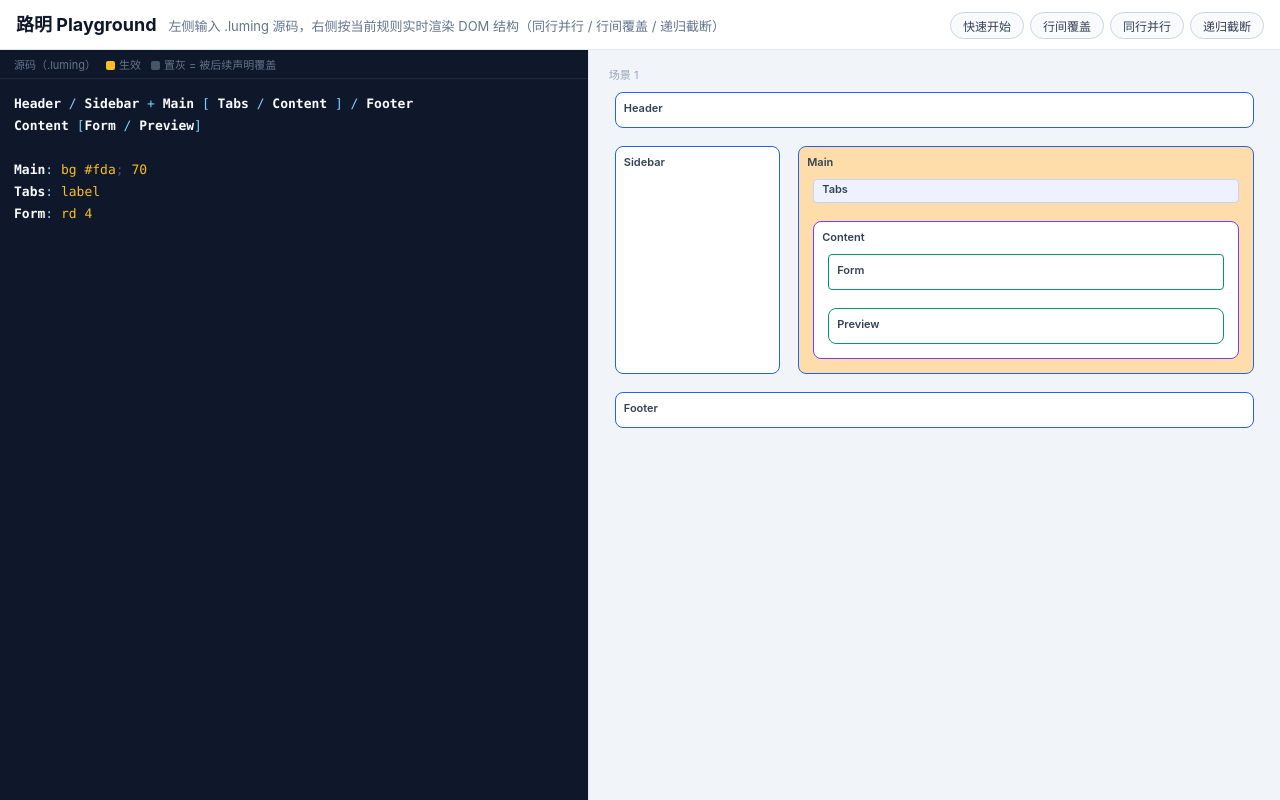
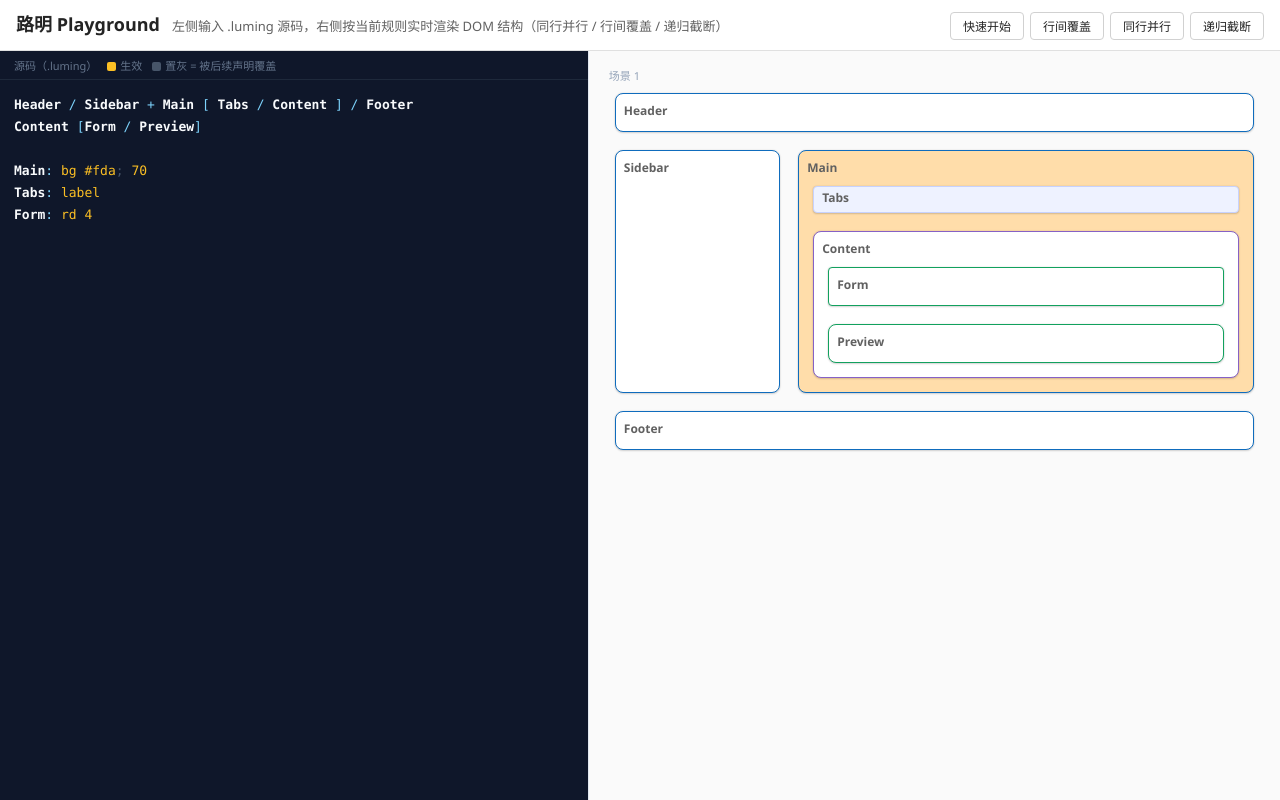
Before and after one commit to kaikaiiiiiii/luming, a plain HTML site: page index.html in a window 1280 px wide. Drawn offline with Linux system fonts and the light colour scheme.

Commit message:
deploy: playground @ master 79a2567

```diff
--- a/index.html
+++ b/index.html
@@ -7,13 +7,14 @@
 <style>
     * { box-sizing: border-box; }
     html, body { height: 100%; }
-    body { margin: 0; font-family: -apple-system, "Segoe UI", "Microsoft YaHei", sans-serif; background: #f1f5f9; color: #0f172a; display: flex; flex-direction: column; }
-    header { padding: 10px 16px; background: #ffffff; border-bottom: 1px solid #e2e8f0; display: flex; align-items: baseline; gap: 12px; flex-wrap: wrap; }
-    header h1 { font-size: 18px; margin: 0; }
-    header .sub { color: #64748b; font-size: 13px; }
+    body { margin: 0; font-family: "Segoe UI", -apple-system, "Microsoft YaHei", sans-serif; background: #fafafa; color: #242424; display: flex; flex-direction: column; }
+    header { padding: 10px 16px; background: #ffffff; border-bottom: 1px solid #e0e0e0; display: flex; align-items: baseline; gap: 12px; flex-wrap: wrap; }
+    header h1 { font-size: 18px; margin: 0; color: #242424; }
+    header .sub { color: #616161; font-size: 13px; }
     header .examples { margin-left: auto; display: flex; gap: 6px; }
-    header button { font: inherit; font-size: 12px; padding: 4px 12px; border: 1px solid #cbd5e1; background: #f8fafc; border-radius: 999px; cursor: pointer; color: #334155; }
-    header button:hover { background: #e2e8f0; }
+    header button { font: inherit; font-size: 12px; padding: 4px 12px; border: 1px solid #d1d1d1; background: #ffffff; border-radius: 4px; cursor: pointer; color: #242424; }
+    header button:hover { background: #f5f5f5; }
+    header button:active { background: #e0e0e0; }
     main { flex: 1; display: flex; min-height: 0; }
     .editor-pane { width: 46%; min-width: 320px; display: flex; flex-direction: column; border-right: 1px solid #e2e8f0; background: #0f172a; }
     .editor-pane .pane-tag { padding: 6px 14px; font-size: 11px; color: #64748b; border-bottom: 1px solid #1e293b; display: flex; gap: 10px; align-items: center; }
@@ -45,11 +46,11 @@
     .view-pane { flex: 1; overflow: auto; padding: 16px 20px; }
     #diagnostics:empty { display: none; }
     .diags { background: #fff7ed; border: 1px solid #fdba74; border-radius: 8px; padding: 8px 12px; font-size: 12px; color: #9a3412; margin-bottom: 14px; }
-    .diags.has-error { background: #fef2f2; border-color: #fca5a5; color: #991b1b; }
+    .diags.has-error { background: #fdf3f4; border-color: #c50f1f; color: #c50f1f; }
     .diags div { padding: 2px 0; }
     .lm-scene { margin-bottom: 22px; }
     .lm-scene-tag { font-size: 11px; color: #94a3b8; margin-bottom: 4px; }
-    .lm-node .lm-label { font-size: 11px; font-weight: 600; color: #334155; margin-bottom: 4px; }
+    .lm-node .lm-label { font-size: 12px; font-weight: 600; color: #616161; margin-bottom: 4px; }
     .empty { color: #94a3b8; font-size: 13px; }
     .empty code { background: #e2e8f0; border-radius: 4px; padding: 1px 6px; }
 </style>
@@ -836,13 +837,15 @@ function parseAndCompile(source, options = {}) {
             "List[Item Item Item]"
     };
 
-    var LEVEL_COLORS = ["#2563eb", "#7c3aed", "#059669", "#d97706", "#dc2626", "#0891b2"];
+    var LEVEL_COLORS = ["#0F6CBD", "#8661C5", "#12A15E", "#F7630C", "#C50F1F", "#00B7C3"];
+    var FLUENT_SHADOW = "0 1px 2px rgba(0, 0, 0, 0.14), 0 0 2px rgba(0, 0, 0, 0.12)";
     var DEFAULT_STYLES = {
-        border: "1px solid #cbd5e1",
+        border: "1px solid #d1d1d1",
         padding: "8px",
         margin: "6px",
         "border-radius": "8px",
-        "background-color": "#ffffff"
+        "background-color": "#ffffff",
+        "box-shadow": FLUENT_SHADOW
     };
 
     var STRUCTURE_CHARS = "+/[]()";
```
